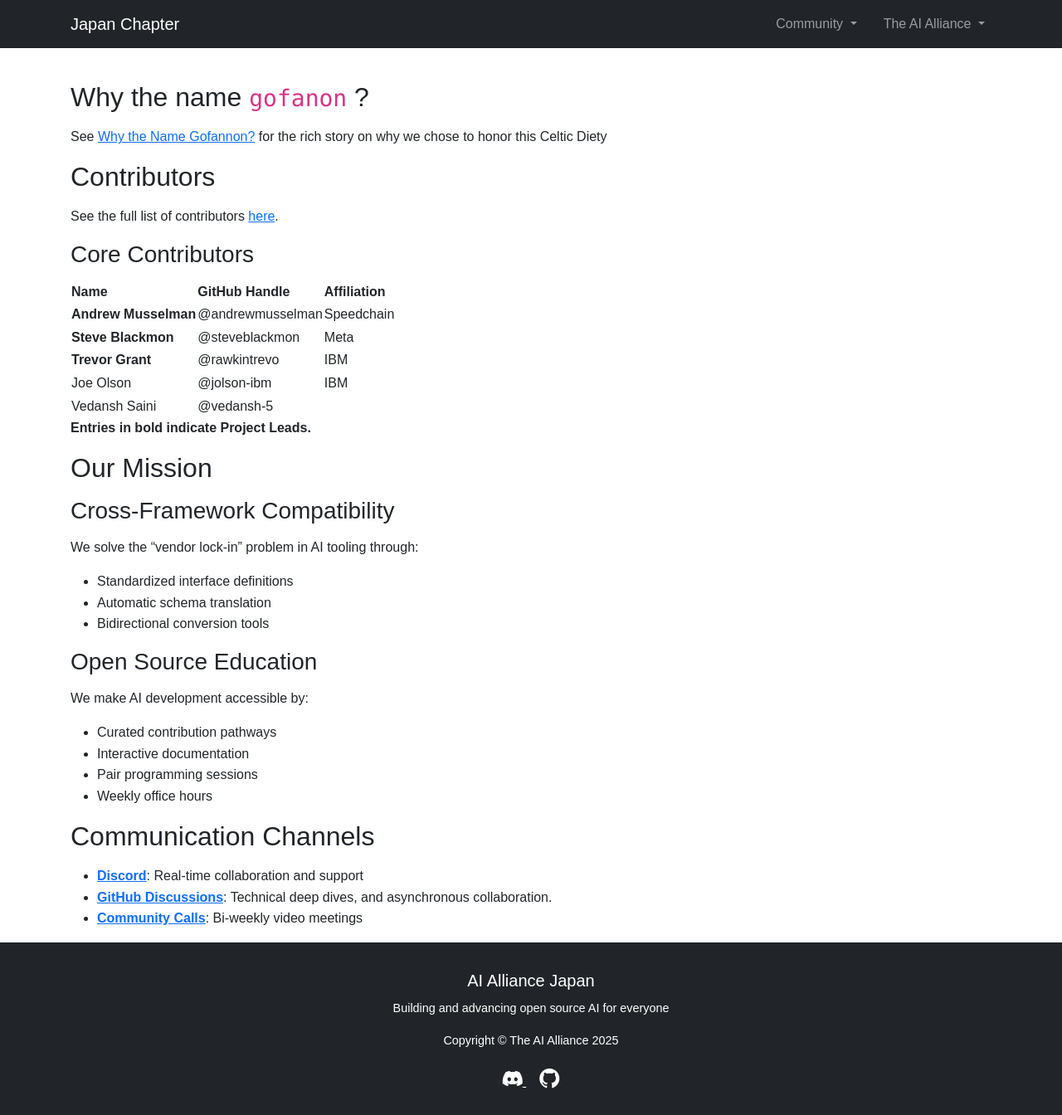
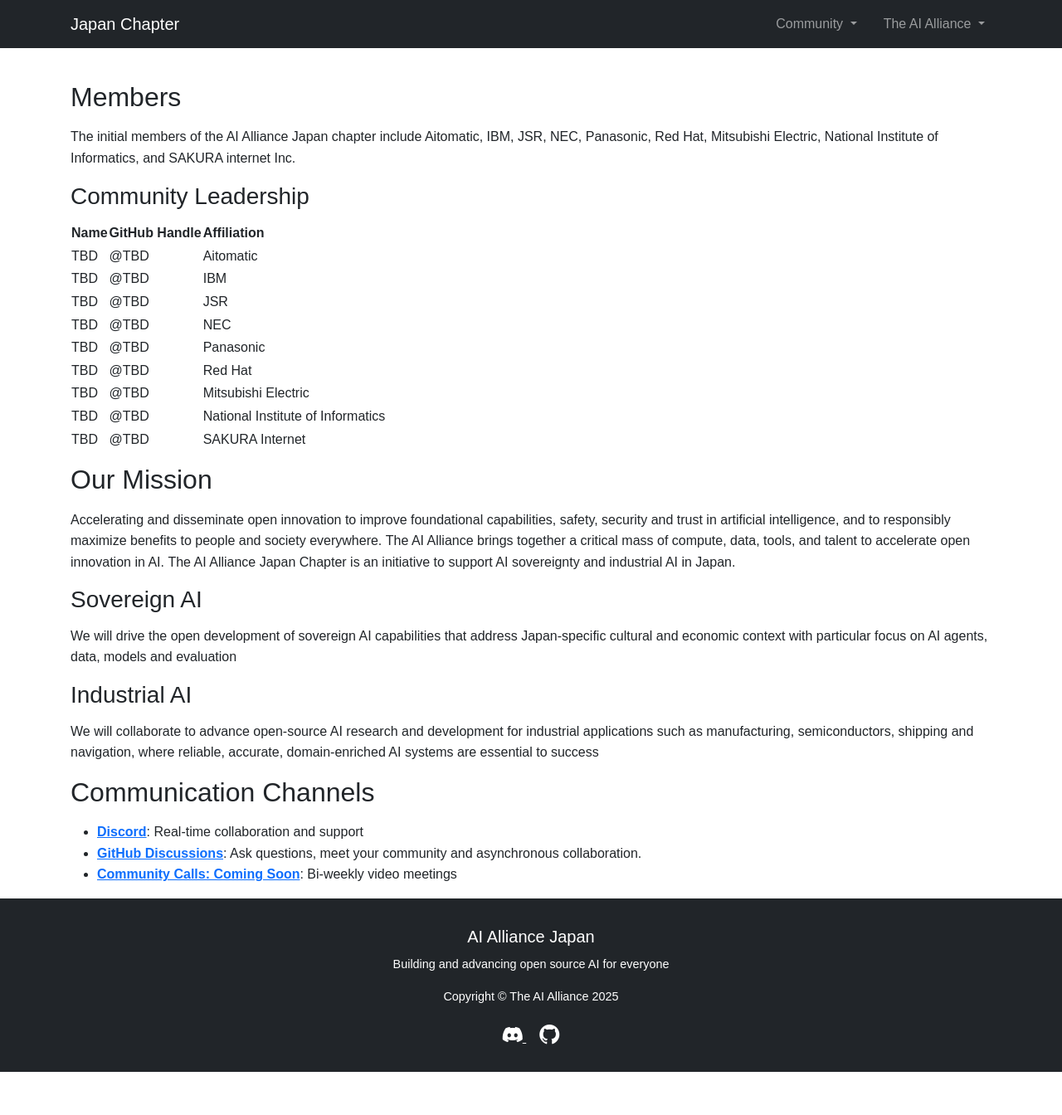
Before and after one commit to The-AI-Alliance/thailand, a Jekyll site: the page built from about/index.md, in a window 1280 px wide. Shown: the whole page at 83% size. Built offline with Jekyll 4.4.1, drawn with Linux system fonts in a browser that asks for light colours; after the commit the page ends 1292 px from its top, so only the background shows below that.

Commit message:
Update index.md

```diff
--- a/about/index.md
+++ b/about/index.md
@@ -2,42 +2,36 @@
 layout: default
 title: About
 ---
-## Why the name `gofanon` ?
 
-See [Why the Name Gofannon?]({{ '/about/the_name_gofannon/' | relative_url}}) for the rich story on why we chose to honor this Celtic Diety
+## Members
+The initial members of the AI Alliance Japan chapter include Aitomatic, IBM, JSR, NEC, Panasonic, Red Hat, Mitsubishi Electric, National Institute of Informatics, and SAKURA internet Inc.
 
-## Contributors
 
-See the full list of contributors [here](https://the-ai-alliance.github.io/gofannon/leaderboard.html).
+### Community Leadership
 
-### Core Contributors
+| Name                 | GitHub Handle       | Affiliation         |
+|----------------------|---------------------|---------------------|
+| TBD                  | @TBD                | Aitomatic           |
+| TBD                  | @TBD                | IBM                 |
+| TBD                  | @TBD                | JSR                 |
+| TBD                  | @TBD                | NEC                 |
+| TBD                  | @TBD                | Panasonic           |
+| TBD                  | @TBD                | Red Hat             |
+| TBD                  | @TBD                | Mitsubishi Electric |
+| TBD                  | @TBD                | National Institute of Informatics            |
+| TBD                  | @TBD                | SAKURA Internet     |
 
-| Name                 | GitHub Handle       | Affiliation    |
-|----------------------|---------------------|----------------|
-| **Andrew Musselman** | @andrewmusselman    | Speedchain     |
-| **Steve Blackmon**   | @steveblackmon      | Meta           |
-| **Trevor Grant**     | @rawkintrevo        | IBM            |
-| Joe Olson            | @jolson-ibm         | IBM            |
-| Vedansh Saini        | @vedansh-5          |             |
-
-**Entries in bold indicate Project Leads.**
 
 ## Our Mission
+Accelerating and disseminate open innovation to improve foundational capabilities, safety, security and trust in artificial intelligence, and to responsibly maximize benefits to people and society everywhere. The AI Alliance brings together a critical mass of compute, data, tools, and talent to accelerate open innovation in AI. The AI Alliance Japan Chapter is an initiative to support AI sovereignty and industrial AI in Japan.
 
-### Cross-Framework Compatibility
-We solve the "vendor lock-in" problem in AI tooling through:
-- Standardized interface definitions
-- Automatic schema translation
-- Bidirectional conversion tools
+### Sovereign AI
+We will drive the open development of sovereign AI capabilities that address Japan-specific cultural and economic context with particular focus on AI agents, data, models and evaluation
 
-### Open Source Education
-We make AI development accessible by:
-- Curated contribution pathways
-- Interactive documentation
-- Pair programming sessions
-- Weekly office hours
+### Industrial AI
+We will collaborate to advance open-source AI research and development for industrial applications such as manufacturing, semiconductors, shipping and navigation, where reliable, accurate, domain-enriched AI systems are essential to success
 
 ## Communication Channels
 - **[Discord]({{ site.discord_link }})**: Real-time collaboration and support
-- **[GitHub Discussions](https://github.com/The-AI-Alliance/agents-wg/discussions/)**: Technical deep dives, and asynchronous collaboration.
-- **[Community Calls](https://calendar.app.google/c4eKW4zrNiXaue926)**: Bi-weekly video meetings
+- **[GitHub Discussions](https://github.com/The-AI-Alliance/japan/discussions/)**: Ask questions, meet your community and asynchronous collaboration.
+- **[Community Calls: Coming Soon]()**: Bi-weekly video meetings
```
